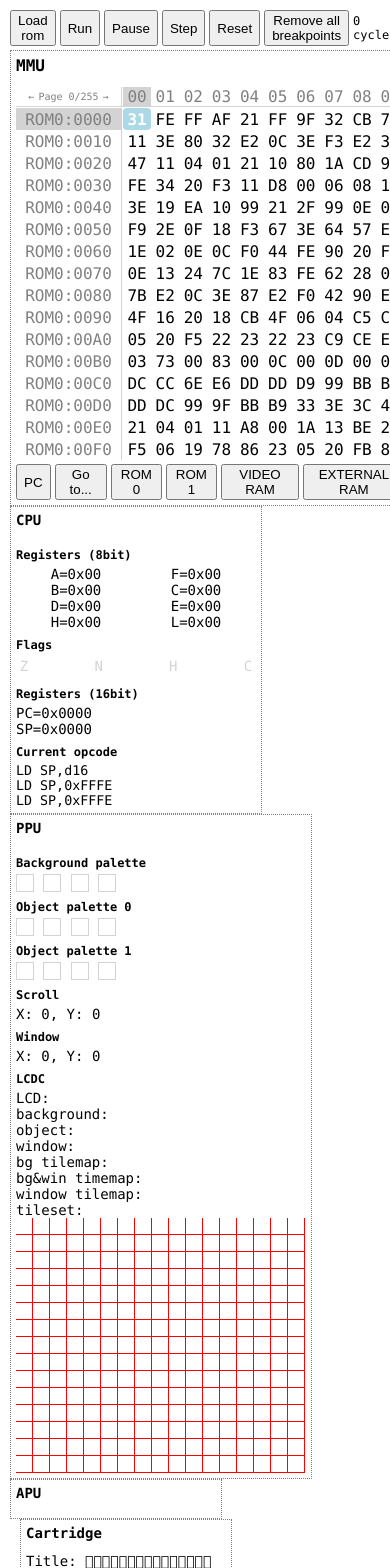
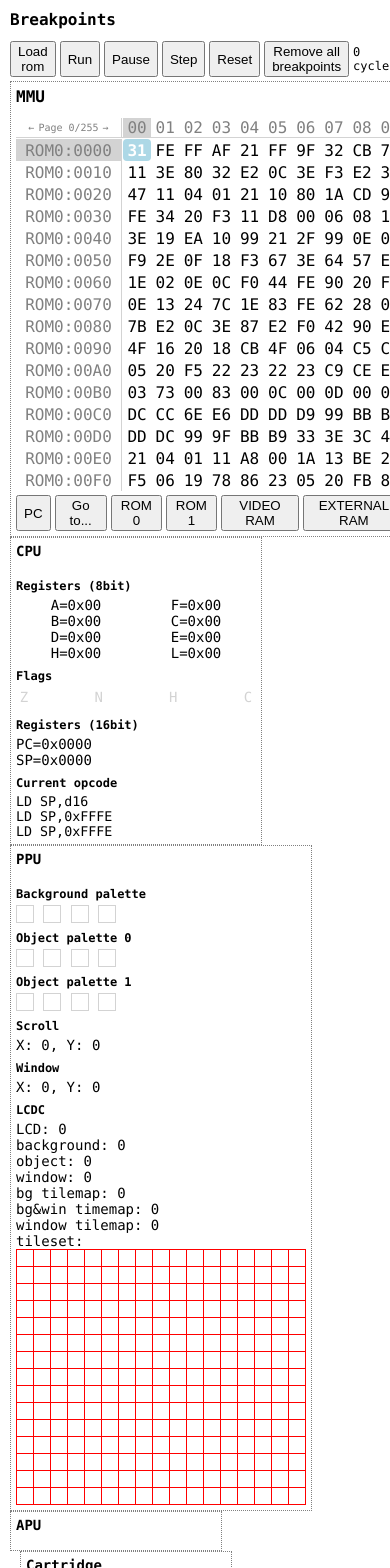
Before and after one commit to pierre-borckmans/react-gb, a React (Create React App) app: page / in a window 390 px wide. Shown: the top 1568 px of the page. Built offline with nearby package versions, Linux system fonts and the light colour scheme.

Commit message:
WIP improve debugger

```diff
--- /dev/null
+++ b/src/components/Debugger/Breakpoints/Breakpoints.css
@@ -0,0 +1,7 @@
+.breakpoints {
+  font-size: 9px;
+}
+
+.disabled {
+  color: lightgray;
+}
--- /dev/null
+++ b/src/components/Debugger/Breakpoints/Breakpoints.js
@@ -0,0 +1,42 @@
+import React, { Fragment } from 'react';
+import classNames from 'classnames';
+
+import './Breakpoints.css';
+
+const Breakpoints = (props) => {
+  const debugger_ = props.debugger_;
+  const breakpoints = debugger_.getBreakpoints();
+
+  const getBreakpoint = (bp) => (
+    <div key={bp.id} className="breakpoint">
+      <button
+        onClick={() => {
+          debugger_.removeBreakpoint(bp.id);
+          props.onDebuggerChange();
+        }}
+      >
+        x
+      </button>
+      <button
+        onClick={() => {
+          debugger_.toggleBreakpoint(bp.id);
+          props.onDebuggerChange();
+        }}
+      >
+        toggle
+      </button>
+      <span
+        className={classNames('test', { disabled: !bp.enabled })}
+      >{`${bp.id} ${bp.address}`}</span>
+    </div>
+  );
+
+  return (
+    <Fragment>
+      <div className="section">Breakpoints</div>
+      {breakpoints.map(getBreakpoint)}
+    </Fragment>
+  );
+};
+
+export default Breakpoints;
--- a/src/components/Debugger/Debugger.js
+++ b/src/components/Debugger/Debugger.js
@@ -1,4 +1,6 @@
 import React, { Fragment, useEffect, useState } from 'react';
+
+import Breakpoints from './Breakpoints/Breakpoints';
 
 import APU from './APU/APU';
 import Cartridge from './Cartridge/Cartridge';
@@ -99,6 +101,10 @@ const Debugger = (props) => {
   return (
     <Fragment>
       <div className="debugger">
+        <Breakpoints
+          debugger_={debugger_}
+          onDebuggerChange={handleDebuggerChange}
+        />
         <div className="debugger_controls">
           <button onClick={loadROM}>Load rom</button>
           <div className="spacer" />
--- a/src/components/Debugger/MMU/MMU.css
+++ b/src/components/Debugger/MMU/MMU.css
@@ -123,6 +123,11 @@
   color: white;
 }
 
+.byte_breakpoint_disabled {
+  background-color: rgba(255, 0, 0, 0.5);
+  color: white;
+}
+
 .byte_selected.byte_breakpoint {
   border: 3px solid lightblue;
   box-sizing: border-box;
--- a/src/components/Debugger/MMU/MMU.js
+++ b/src/components/Debugger/MMU/MMU.js
@@ -71,10 +71,14 @@ const MMU = (props) => {
   };
 
   const toggleBreakpoint = (address) => {
-    if (find(breakpoints, (bp) => bp.address === address)) {
-      debugger_.removeBreakpoint(address);
+    const exisistingBreakpoint = find(
+      breakpoints,
+      (bp) => bp.address === address
+    );
+    if (exisistingBreakpoint) {
+      debugger_.removeBreakpoint(exisistingBreakpoint.id);
     } else {
-      debugger_.setBreakpoint(address);
+      debugger_.addBreakpoint({ address });
     }
     props.onDebuggerChange();
   };
@@ -150,6 +154,8 @@ const MMU = (props) => {
                     const isBreakpoint = breakpoints
                       .map((bp) => bp.address)
                       .includes(byteAddress);
+                    // TODO
+                    // const isBreakpointEnabled = isBreakpoint &&
                     return (
                       <div
                         key={indexInPage}
@@ -163,6 +169,7 @@ const MMU = (props) => {
                         className={classNames('byte', {
                           byte_selected: selected,
                           byte_breakpoint: isBreakpoint,
+                          byte_breakpoint_disabled: false, // TODO
                         })}
                       >
                         {toHex(byte)}
--- a/src/components/Debugger/PPU/PPU.css
+++ b/src/components/Debugger/PPU/PPU.css
@@ -22,6 +22,8 @@
 .tileset {
   display: flex;
   flex-wrap: wrap;
+  border-top: solid 1px red;
+  border-left: solid 1px red;
 }
 
 .tile {
--- a/src/components/Debugger/PPU/PPU.js
+++ b/src/components/Debugger/PPU/PPU.js
@@ -74,10 +74,10 @@ const PPU = (props) => {
         <div>window tilemap: {ppu.getLCDCWindowTilemapAdress()}</div>
         tileset:
         <div className="tileset">
-          {tileSet.slice(0, 255).map((tile) => {
+          {tileSet.slice(0, 255).map((tile, idx) => {
             const pixels = tileToPixels(tile);
             return (
-              <div className="tile">
+              <div key={idx} className="tile">
                 <PixelGrid width={8} height={8} scale={2} pixels={pixels} />
               </div>
             );
--- a/src/gameboy/cpu/operations/arithmeticLogicalOperations.js
+++ b/src/gameboy/cpu/operations/arithmeticLogicalOperations.js
@@ -182,10 +182,22 @@ const ADC8_R_d8 = (cpu, reg8) => {
 // SUB R
 // Z 1 H C
 const SUB8_R = (cpu, reg8) => {
+  const regAValue = cpu.readReg8('A');
+  const reg8Value = cpu.readReg8(reg8);
+  const newValue = (regAValue - reg8Value) & 0xff;
+  cpu.writeReg8('A', newValue);
+
+  const Z = newValue === 0;
+  const N = 1;
+  const H = 0; // TODO fix this
+  const C = cpu.getFlag('C');
+
+  cpu.setFlags(Z, N, H, C);
+
   cpu.incPC(1);
   cpu.incCycles(4);
-  // TODO: IMPLEMENT
-  return -1;
+
+  // TODO: CHECK
 };
 
 // SUB (RR)
--- /dev/null
+++ b/src/gameboy/debugger/breakpoints.js
@@ -0,0 +1,70 @@
+import cpu from '../cpu/cpu';
+import { every, find } from 'lodash';
+
+let breakpoints = [];
+
+const getBreakpoints = () => breakpoints;
+
+const addBreakpoint = (breakpoint) => {
+  const id = breakpoints.length
+    ? Math.max(...breakpoints.map((bp) => bp.id)) + 1
+    : 1;
+  breakpoints = [
+    ...breakpoints,
+    { ...breakpoint, id, enabled: true },
+  ].sort((b1, b2) => (b1.address > b2.address ? 1 : -1));
+};
+
+const removeBreakpoint = (id) => {
+  breakpoints = [...breakpoints.filter((breakpoint) => breakpoint.id !== id)];
+};
+
+const toggleBreakpoint = (id) => {
+  const breakpoint = breakpoints.find((bp) => bp.id === id);
+  breakpoints = [
+    ...breakpoints.filter((breakpoint) => breakpoint.id !== id),
+    { ...breakpoint, enabled: !breakpoint.enabled },
+  ];
+  console.log(breakpoints);
+};
+
+const removeAllBreakpoints = () => {
+  breakpoints = [];
+};
+
+const findMatchingBreakpoint = () => {
+  const breakpoint = find(breakpoints, (bp) => {
+    if (!bp.enabled) return false;
+
+    const addressMatch = bp.address !== undefined && cpu.getPC() === bp.address;
+    const opcodeMatch =
+      bp.opcode !== undefined && cpu.readAddress8(cpu.getPC()) === bp.opcode;
+    const allRegistersMatch = every(bp.registers, (register) => {
+      if (register.name.length === 1) {
+        return cpu.readReg8(bp.register.name) === bp.register.value;
+      }
+      if (register.name === 'SP') {
+        return cpu.getSP() === bp.register.value;
+      } else {
+        return cpu.readReg16(bp.register.name) === bp.register.value;
+      }
+    });
+    const allFlagsMatch = every(
+      bp.flags,
+      (flag) => cpu.getFlag(flag.name) === flag.value
+    );
+    return addressMatch || opcodeMatch || allRegistersMatch || allFlagsMatch;
+  });
+  return breakpoint;
+};
+
+const breakpoints_ = {
+  addBreakpoint,
+  toggleBreakpoint,
+  getBreakpoints,
+  removeBreakpoint,
+  removeAllBreakpoints,
+  findMatchingBreakpoint,
+};
+
+export default breakpoints_;
--- a/src/gameboy/debugger/debugger.js
+++ b/src/gameboy/debugger/debugger.js
@@ -1,7 +1,6 @@
 import cpu from '../cpu/cpu';
-import { find } from 'lodash';
+import breakpoints from './breakpoints';
 
-let breakpoints = [];
 let running = false;
 let totalSteps = 0;
 let stepsPerSecond = 0;
@@ -10,28 +9,6 @@ let cyclesPerSecond = 0;
 const getStepsPerSecond = () => stepsPerSecond;
 const getCyclesPerSecond = () => cyclesPerSecond;
 const getTotalSteps = () => totalSteps;
-
-const getBreakpoints = () => breakpoints;
-
-const setBreakpoint = (address, condition) => {
-  breakpoints = [
-    ...breakpoints.filter((breakpoint) => breakpoint.address !== address),
-    {
-      address,
-      condition,
-    },
-  ].sort((b1, b2) => (b1.address > b2.address ? 1 : -1));
-};
-
-const removeBreakpoint = (address) => {
-  breakpoints = [
-    ...breakpoints.filter((breakpoint) => breakpoint.address !== address),
-  ];
-};
-
-const removeAllBreakpoints = () => {
-  breakpoints = [];
-};
 
 const run = (mod, callback) => {
   if (running) return;
@@ -57,12 +34,8 @@ const run = (mod, callback) => {
         break;
       }
 
-      const breakpoint = find(
-        breakpoints,
-        // (bp) => cpu.getPC() > startPC && cpu.getPC() === bp.address
-        (bp) => cpu.getPC() === bp.address
-      );
-      if (breakpoint && (!breakpoint.condition || breakpoint.condition(cpu))) {
+      const breakpoint = breakpoints.findMatchingBreakpoint();
+      if (breakpoint) {
         running = false;
         break;
       }
@@ -106,10 +79,10 @@ const reset = () => {
 };
 
 const debugger_ = {
-  getBreakpoints,
-  setBreakpoint,
-  removeBreakpoint,
-  removeAllBreakpoints,
+  // getBreakpoints: breakpoints.getBreakpoints,
+  // addBreakpoint: breakpoints.addBreakpoint,
+  // removeBreakpoint: breakpoints.removeBreakpoint,
+  // removeAllBreakpoints: breakpoints.removeAllBreakpoints,
   run,
   pause,
   step,
@@ -118,6 +91,8 @@ const debugger_ = {
   getCyclesPerSecond,
   getTotalSteps,
   reset,
+
+  ...breakpoints,
 };
 
 export default debugger_;
--- a/src/gameboy/mmu/mmu.js
+++ b/src/gameboy/mmu/mmu.js
@@ -75,7 +75,7 @@ const read = (address) => {
 
 const readBit = (address, bitIdx) => {
   const value = read(address);
-  return (value & (1 << bitIdx)) === 1 << bitIdx;
+  return (value & (1 << bitIdx)) === 1 << bitIdx ? 1 : 0;
 };
 
 const write = (address, value) => {
--- a/src/gameboy/ppu/ppu.js
+++ b/src/gameboy/ppu/ppu.js
@@ -17,10 +17,10 @@ const WINX_ADDR = 0xff4b;
 const LCD_CTRL_BACKGROUND_ENABLE_BIT = 0;
 const LCD_CTRL_OBJ_ENABLE_BIT = 1;
 const LCD_CTRL_OBJ_SIZE_BIT = 2;
-const LCD_CTRL_BG_TILEMAP_ADDRESS_BIT = 3;
-const LCD_CTRL_BG_AND_WINDOW_TILEMAP_ADDRESS_BIT = 4;
+const LCD_CTRL_BG_TILEMAP_BIT = 3;
+const LCD_CTRL_BG_AND_WINDOW_TILESET_BIT = 4;
 const LCD_CTRL_WINDOW_ENABLE_BIT = 5;
-const LCD_CTRL_WINDOW_TILEMAP_ADDRESS_BIT = 6;
+const LCD_CTRL_WINDOW_TILEMAP_BIT = 6;
 const LCD_CTRL_LCD_ENABLE_BIT = 7;
 
 const getLCDCBackgroundEnable = () =>
@@ -30,13 +30,13 @@ const getLCDCObjectEnable = () =>
 const getLCDCObjectSize = () =>
   mmu.readBit(LCD_CTRL_ADDR, LCD_CTRL_OBJ_SIZE_BIT);
 const getLCDCBackgroundTilemapAdress = () =>
-  mmu.readBit(LCD_CTRL_ADDR, LCD_CTRL_BG_TILEMAP_ADDRESS_BIT);
+  mmu.readBit(LCD_CTRL_ADDR, LCD_CTRL_BG_TILEMAP_BIT);
 const getLCDCBackgroundAndWindowTilemapAdress = () =>
-  mmu.readBit(LCD_CTRL_ADDR, LCD_CTRL_BG_AND_WINDOW_TILEMAP_ADDRESS_BIT);
+  mmu.readBit(LCD_CTRL_ADDR, LCD_CTRL_BG_AND_WINDOW_TILESET_BIT);
 const getLCDCWindowEnable = () =>
   mmu.readBit(LCD_CTRL_ADDR, LCD_CTRL_WINDOW_ENABLE_BIT);
 const getLCDCWindowTilemapAdress = () =>
-  mmu.readBit(LCD_CTRL_ADDR, LCD_CTRL_WINDOW_TILEMAP_ADDRESS_BIT);
+  mmu.readBit(LCD_CTRL_ADDR, LCD_CTRL_WINDOW_TILEMAP_BIT);
 const getLCDCLCDEnable = () =>
   mmu.readBit(LCD_CTRL_ADDR, LCD_CTRL_LCD_ENABLE_BIT);
 
```
Also changed, not shown: 1 other file (tests, documents, lock files or other folders).
